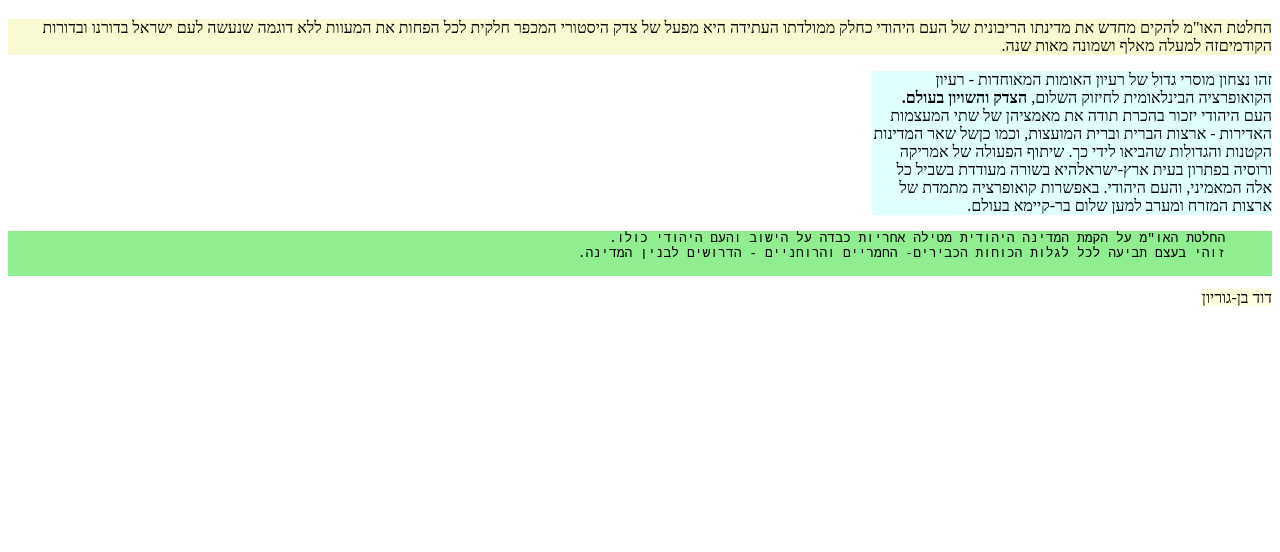
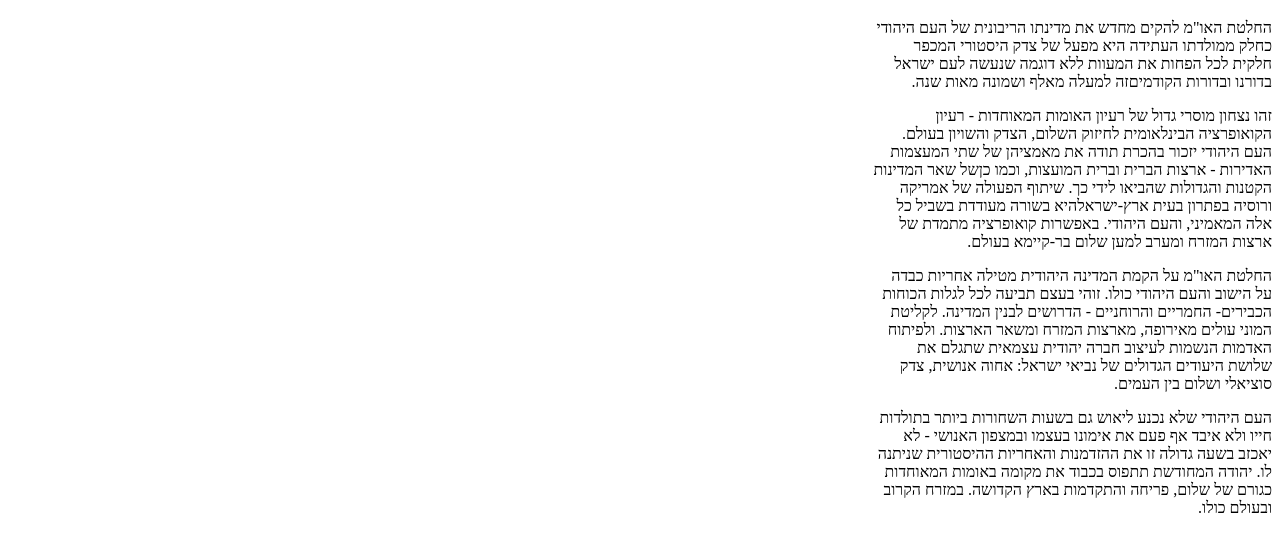
Before and after one commit to NitzanC07/html-css-practice, a plain HTML site: page index.html in a window 1280 px wide. Shown: the part 108-660 px from the top of the page. Drawn offline with Linux system fonts and the light colour scheme.

Commit message:
Complete exercise for lesson 2

```diff
--- a/index.html
+++ b/index.html
@@ -7,27 +7,40 @@
     <link rel="stylesheet" href="./styles.css" />
   </head>
   <body dir="rtl">
+    <div style="width: 400px;">
       <h2>הנהלת הועד הלאומי</h2>
       <h1>הודעת ד. בן גוריון</h1>
-    <p style="width: 100%; background-color: lightgoldenrodyellow">
+    </div>
+    <div style="width: 400px;">
+      <p style="margin: 0;">
         החלטת האו"מ להקים מחדש את מדינתו הריבונית של העם היהודי כחלק ממולדתו
         העתידה היא מפעל של צדק היסטורי המכפר חלקית לכל הפחות את המעוות ללא דוגמה
         שנעשה לעם ישראל בדורנו ובדורות הקודמיםזה למעלה מאלף ושמונה מאות שנה.
       </p>
-    <p style="background-color: lightcyan; width: 400px;">
+      <p>
         זהו נצחון מוסרי גדול של רעיון האומות המאוחדות - רעיון הקואופרציה
         הבינלאומית לחיזוק השלום,
-      <span style="font-weight: bold">הצדק והשויון בעולם.</span> העם היהודי
+        הצדק והשויון בעולם. העם היהודי
         יזכור בהכרת תודה את מאמציהן של שתי המעצמות האדירות - ארצות הברית וברית
         המועצות, וכמו כןשל שאר המדינות הקטנות והגדולות שהביאו לידי כך. שיתוף
         הפעולה של אמריקה ורוסיה בפתרון בעית ארץ-ישראלהיא בשורה מעודדת בשביל כל אלה
         המאמיני, והעם היהודי. באפשרות קואופרציה מתמדת של ארצות המזרח ומערב למען
         שלום בר-קיימא בעולם.
       </p>
-    <pre style="background-color: lightgreen;">
+      <p>
         החלטת האו"מ על הקמת המדינה היהודית מטילה אחריות כבדה על הישוב והעם היהודי כולו.
         זוהי בעצם תביעה לכל לגלות הכוחות הכבירים- החמריים והרוחניים - הדרושים לבנין המדינה.
-    </pre>
-    <span style="background-color: lightyellow">דוד בן-גוריון</span>
+        לקליטת המוני עולים מאירופה, מארצות המזרח ומשאר הארצות. ולפיתוח האדמות הנשמות לעיצוב
+        חברה יהודית עצמאית שתגלם את שלושת היעודים הגדולים של נביאי ישראל: אחוה אנושית, צדק
+        סוציאלי ושלום בין העמים.
+      </p>
+      <p style="margin: 0;">
+        העם היהודי שלא נכנע ליאוש גם בשעות השחורות ביותר בתולדות חייו ולא איבד אף פעם את אימונו
+        בעצמו ובמצפון האנושי - לא יאכזב בשעה גדולה זו את ההזדמנות והאחריות ההיסטורית שניתנה לו.
+        יהודה המחודשת תתפוס בכבוד את מקומה באומות המאוחדות כגורם של שלום, פריחה והתקדמות בארץ
+        הקדושה. במזרח הקרוב ובעולם כולו.
+      </p>
+    </div>
+
   </body>
 </html>
```
Lines whose indentation alone changed are shown as unchanged.
